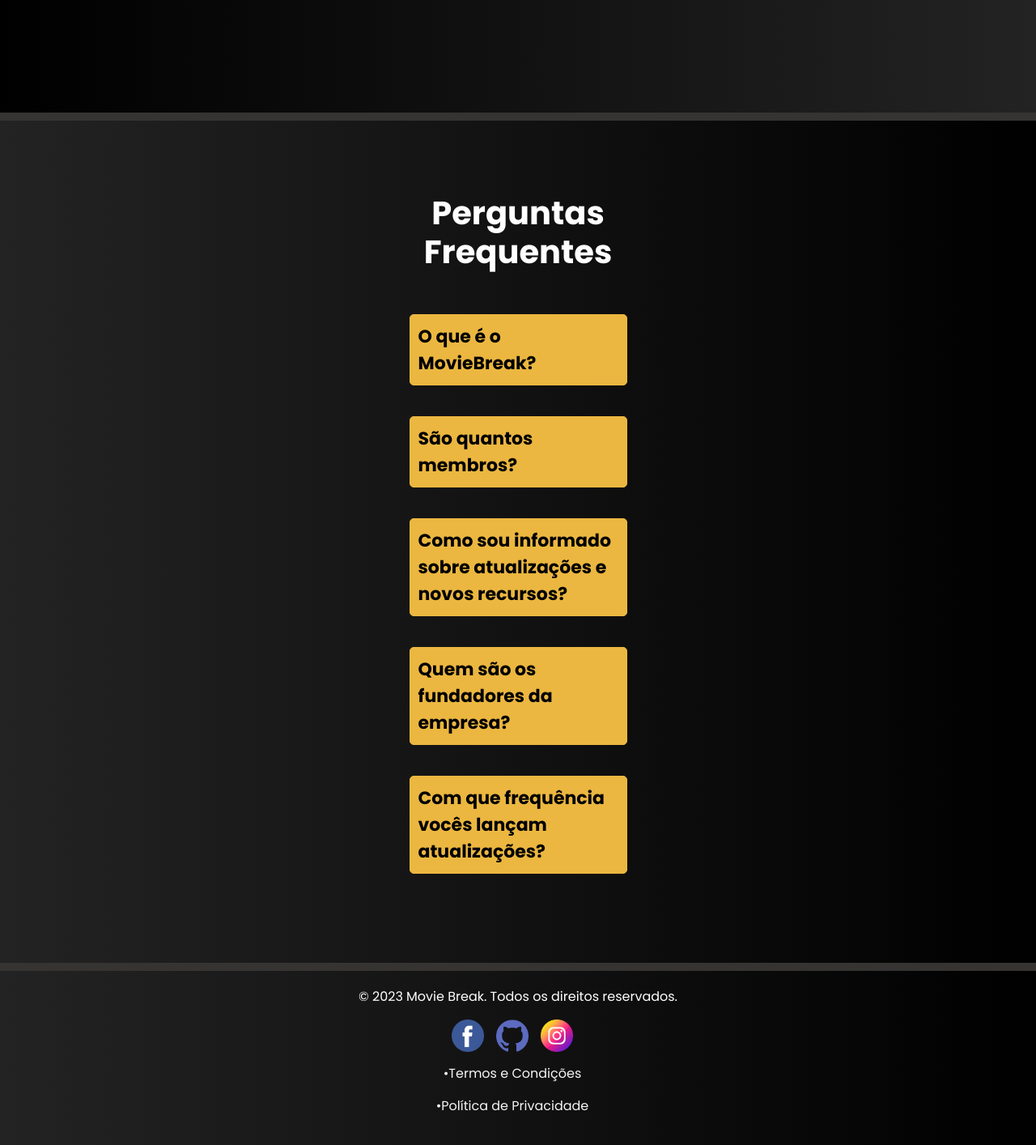
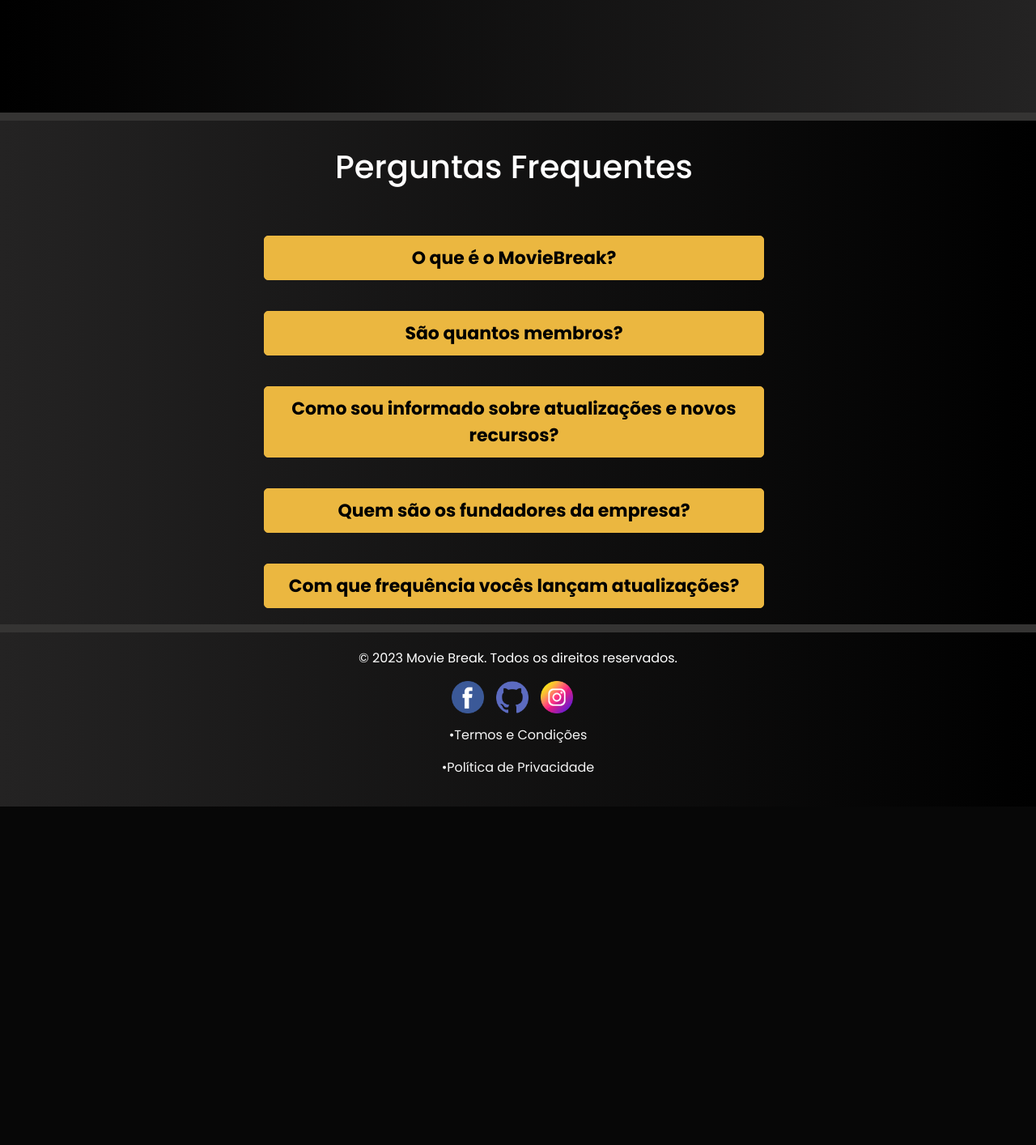
Before and after one commit to Faus11/SIR-TP1, a PHP site: page / in a window 1280 px wide. Shown: the part 3089-4503 px from the top of the page at 81% size. After the commit the page ends 4085 px from the top, so only its background shows below. Run offline with PHP 8.4, Linux system fonts and the light colour scheme.

Commit message:
Landing page feita

```diff
--- a/index.html
+++ b/index.html
@@ -124,11 +124,12 @@
 
     <div class="separador"></div>
 
-    <section class="filme-section1 text-center">
+    <section class="filme-section2 text-center">
         <div class="conteudo">
             <div class="row align-items-center">
                 <div class="col-lg-6 mx-auto">
-                    <h1 class="left-align centralizado">Perguntas Frequentes</h1>
+                    <br>
+                    <h1 class="left-align ">Perguntas Frequentes</h1>
                     <br>
                     <ul class="faq-list">
                         <li>
--- a/style.css
+++ b/style.css
@@ -79,7 +79,6 @@ body {
   justify-content: space-between;
   padding: 0 20px;
 }
-
 .login-botao {
 
   margin-right: -20px;
@@ -95,11 +94,9 @@ body {
 .login-botao:hover {
   background-color: #ebb740; /* Cor de fundo do botão ao passar o mouse */
 }
-
 .cor-texto {
   color: rgb(122, 121, 121);
 }
-
 /* Objetivos */
 .filme-section {
   background: linear-gradient(90deg, #000, #242323);
@@ -115,6 +112,13 @@ body {
   font-size: 22px; /* Defina o tamanho de letra desejado (por exemplo, 18px) */
 }
 
+.filme-section2 {
+  background: linear-gradient(90deg, #242323, #000);
+  position: relative;
+  padding-right: 15px;
+  padding-left: 5px;
+  font-size: 22px; /* Defina o tamanho de letra desejado (por exemplo, 18px) */
+}
 
   .pc-image {
     max-width: 350px;
@@ -203,14 +207,14 @@ header {
   text-decoration: none;
   color: #000000;
   transition: .5s;
-  padding: 10px 20px; /* Ajuste o preenchimento conforme necessário */
+  padding: 10px 20px;
 }
 
 .login-botao:hover {
   color: #565050;
 }
 
-/*Fim da Barra de navegação*/
+/*Footer*/
 
 footer {
   background: linear-gradient(90deg, #242323, #000);
@@ -225,29 +229,23 @@ footer {
   margin-top: 10px;
 }
 
-.redes-sociais a {
-  margin-right: 15px; /* Espaço entre as imagens */
-}
 .redes-sociais a:hover {
   transform: scale(1.2); /* Aumenta o tamanho em 20% no hover */
 }
 
 .redes-sociais img {
-  width: 40px; /* Ajuste o tamanho conforme necessário */
-  height: 40px; /* Ajuste o tamanho conforme necessário */
+  width: 40px;
+  height: 40px;
+  margin-right: 15px;
 }
 
 .termos-e-condicoes {
   margin-top: 15px;
-
-  padding-right: 14px;
 }
-
 .termos-e-condicoes a {
   text-decoration: none;
   color: rgb(245, 245, 245);
   transition: color 0.3s ease;
-
 }
 
 .termos-e-condicoes a:hover {
@@ -271,47 +269,15 @@ footer {
   background-color: #ebb740; /* Cor de fundo do botão ao passar o mouse */
 }
 
-
-.faq {
-  font-family: Arial, sans-serif;
-}
-
-.item {
-  border-bottom: 1px solid #f2f2f2;
-}
-
-.question {
-  background-color: #f2f2f2;
-  border: none;
-  color: #000;
-  padding: 10px 20px;
-  width: 100%;
-  text-align: left;
-  outline: none;
-  cursor: pointer;
-  font-weight: bold;
-  min-width: 175px;
-  align-items: center;
-}
-
-.answer {
-  display: none;
-  padding: 10px 20px;
-  font-weight: bold;
-  min-width: 175px;
-  align-items: center;
-}
-
 .separador {
   height: 10px; /* Altura da barra */
   background-color: #353433; /* Cor da barra */
   width: 100%; /* Largura total */
 }
 
+/*Perguntas frequentes */
 .centralizado {
   text-align: center;
-  margin: 0 auto;
-  width: 50%;
   font-weight: bold;
   align-items: center;
 }
@@ -319,7 +285,6 @@ footer {
 .faq-list {
   list-style: none;
   padding: 0;
-  width: 50%;
   margin: 20px auto;
 }
 
@@ -330,10 +295,8 @@ footer {
   margin-bottom: 5px;
   border: 1px solid #ebb740;
   border-radius: 5px;
-}
-
-.question-text {
-
+  color: #000;
+  font-weight: bold;
 }
 
 .answer {
@@ -341,6 +304,8 @@ footer {
   padding: 10px;
   border: 1px solid #ccc;
   border-radius: 5px;
+  font-weight: bold;
+  align-items: center;
 }
 
 .hidden {
@@ -348,7 +313,7 @@ footer {
 }
 
 #formulario {
-  background-color: #fff;
+  background-color: #ffffff;
   border-radius: 8px;
   box-shadow: 0 2px 10px rgba(0, 0, 0, 0.1);
   padding: 20px;
@@ -359,27 +324,17 @@ footer {
 }
 
 #campoTexto {
+
   width: 100%;
-  margin-bottom: 10px;
   padding: 8px;
   box-sizing: border-box;
-  border: 1px solid #ccc;
   border-radius: 4px;
 }
-
 #enviar {
   background-color: #ebb740;
   color: #fff;
   padding: 10px 20px;
   border: none;
-  border-radius: 4px;
+  border-radius: 10px;
   cursor: pointer;
 }
-
-#enviar:hover {
-  background-color: #ebb740;
-}
-
-.hidden {
-  display: none;
-}
```
